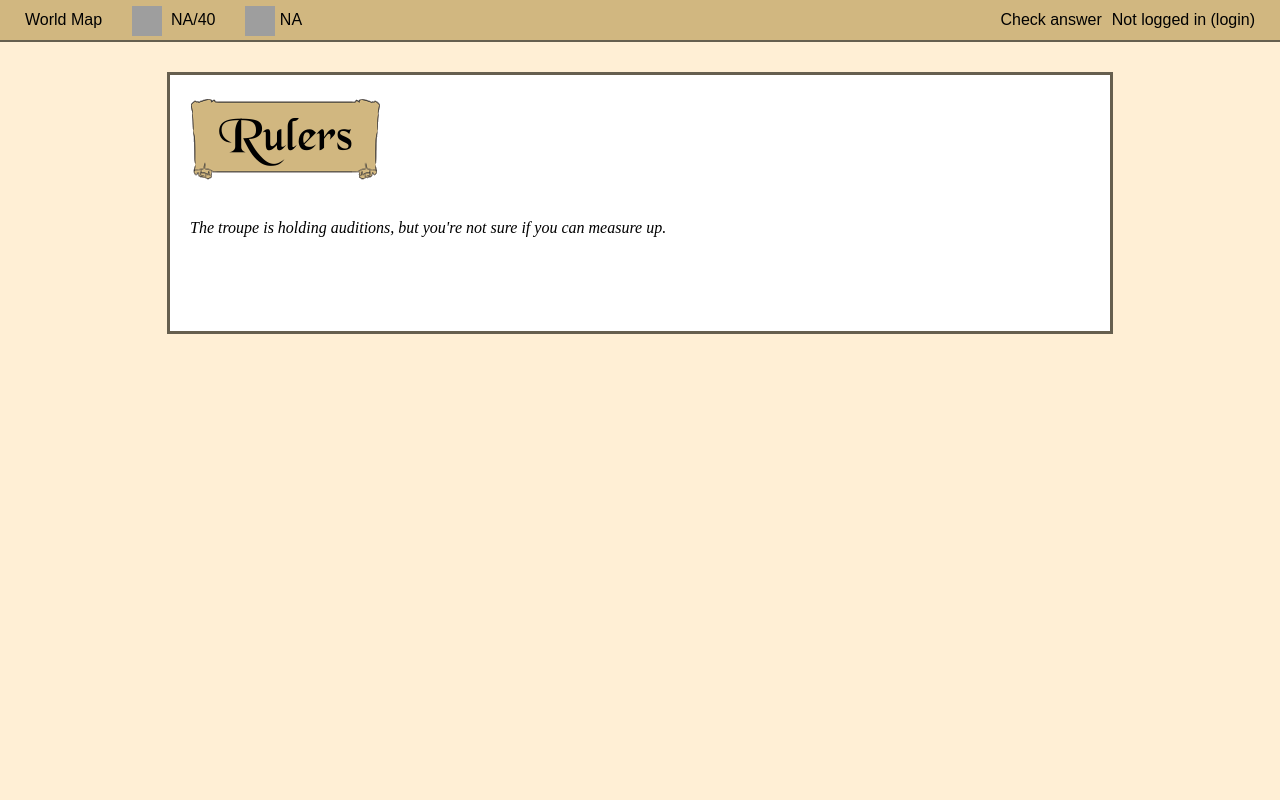
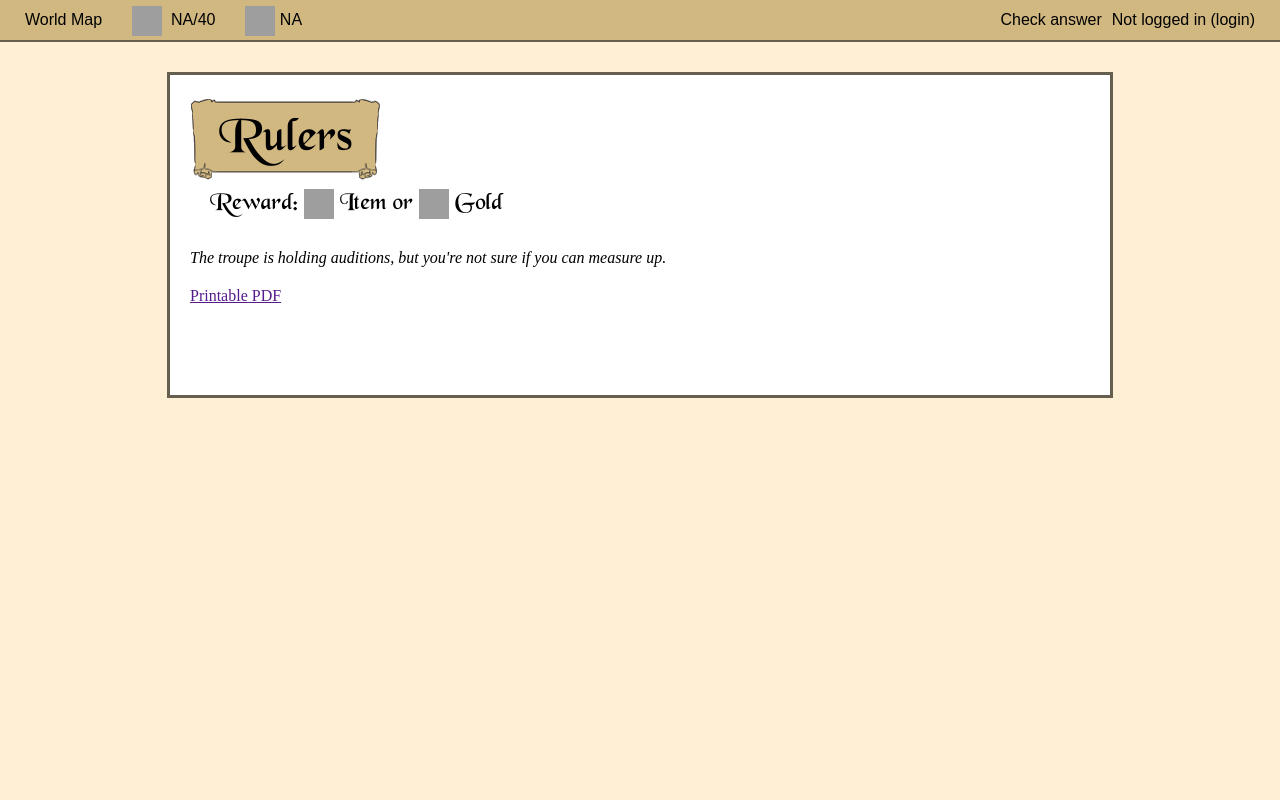
Before and after one commit to mysteryhunt/hunt-presentation-2017, a Flask app: template present/templates/puzzles/rulers.html in a window 1280 px wide. Run offline with Flask 2, Linux system fonts and the light colour scheme; the template is opened without the code that fills it, so the values that code supplies are empty; some libraries are stand-ins or nearby versions; grey boxes are pictures that could not be loaded.

Commit message:
add puzzle round, author, and printable PDF link

```diff
--- a/present/templates/puzzles/rulers.html
+++ b/present/templates/puzzles/rulers.html
@@ -1,4 +1,5 @@
 {% extends "puzzles/puzzle_layout.html" %}
+{% set puzzle_round_id = 'thespians' %}
 {% block title_block %}Rulers{% endblock %}
 {% block puzzle_name_block %}Rulers{% endblock %}
 
@@ -13,7 +14,6 @@
         vertical-align: top;
         width: 176px;
       }
-
     }
 
     @media print {
@@ -34,7 +34,6 @@
         width: 1.668in;
       }
     }
-
   </style>
 {% endblock %}
 
@@ -44,6 +43,9 @@
 
 {% block puzzle_content_block %}
   <div>
+    <p>
+      <a href="{{ asset_url_for('rulers/rulers.pdf') }}">Printable PDF</a>
+    </p>
     <div id="image01container">
       <img id="image01" src="{{ asset_url_for('rulers/image01.png') }}">
     </div>
--- a/present/templates/solutions/rulers.html
+++ b/present/templates/solutions/rulers.html
@@ -1,6 +1,8 @@
 {% extends "solutions/solution_layout.html" %}
+{% set puzzle_round_id = 'thespians' %}
 {% block title_block %}Rulers: Solution{% endblock %}
 {% block puzzle_name_block %}Rulers: Solution{% endblock %}
+{% block byline %}By Greg Pliska{% endblock %}
 
 {% block puzzle_head_block %}
   <style>
```
